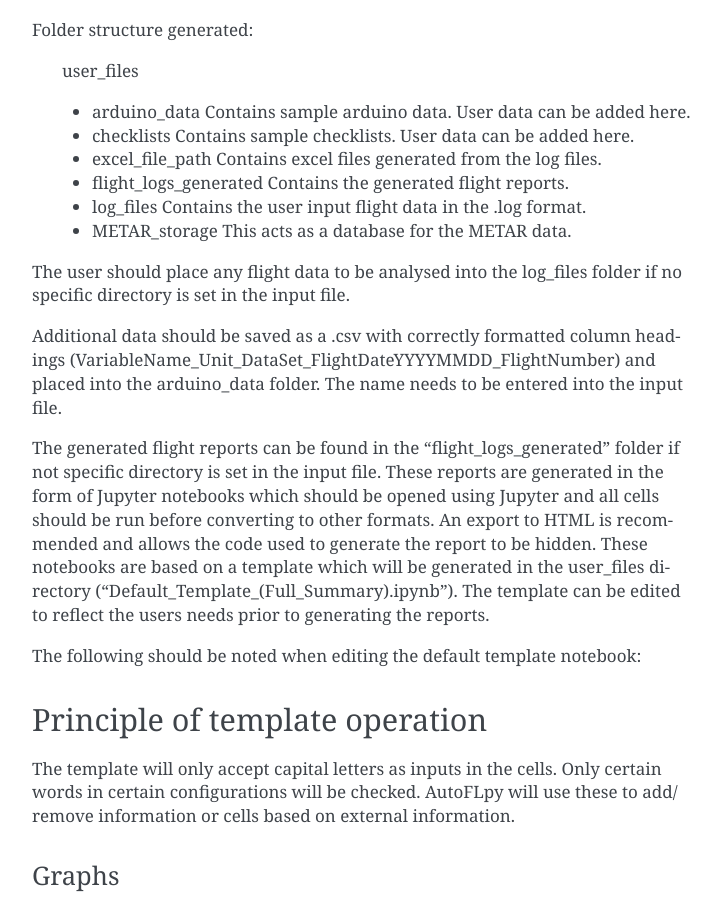
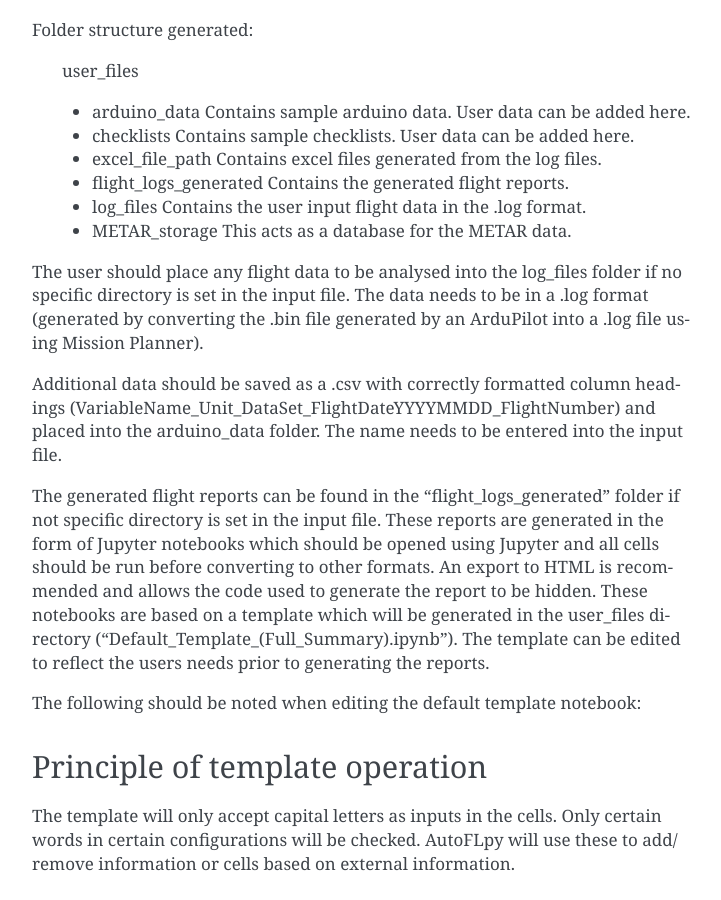
Before and after one commit to AdrianWeishaeupl/AutoFLpy, a Sphinx documentation site: the page built from docs/usage.rst, in a window 1280 px wide and 900 px high, scrolled down 1688 px. Shown: the whole window, without its empty margins (388-1109 px from the left). Built offline with Sphinx 7.4.7, drawn with Linux system fonts in a browser that asks for light colours; pages that are not in the unit, such as notebooks, are missing from menus.

Commit message:
Minor doc changes

```diff
--- a/docs/usage.rst
+++ b/docs/usage.rst
@@ -81,7 +81,7 @@ Folder structure generated:
 
 	* METAR_storage					This acts as a database for the METAR data.
 
-The user should place any flight data to be analysed into the log_files folder if no specific directory is set in the input file.
+The user should place any flight data to be analysed into the log_files folder if no specific directory is set in the input file. The data needs to be in a .log format (generated by converting the .bin file generated by an ArduPilot into a .log file using Mission Planner).
 
 Additional data should be saved as a .csv with correctly formatted column headings (VariableName_Unit_DataSet_FlightDateYYYYMMDD_FlightNumber) and placed into the arduino_data folder. The name needs to be entered into the input file.
 
```
